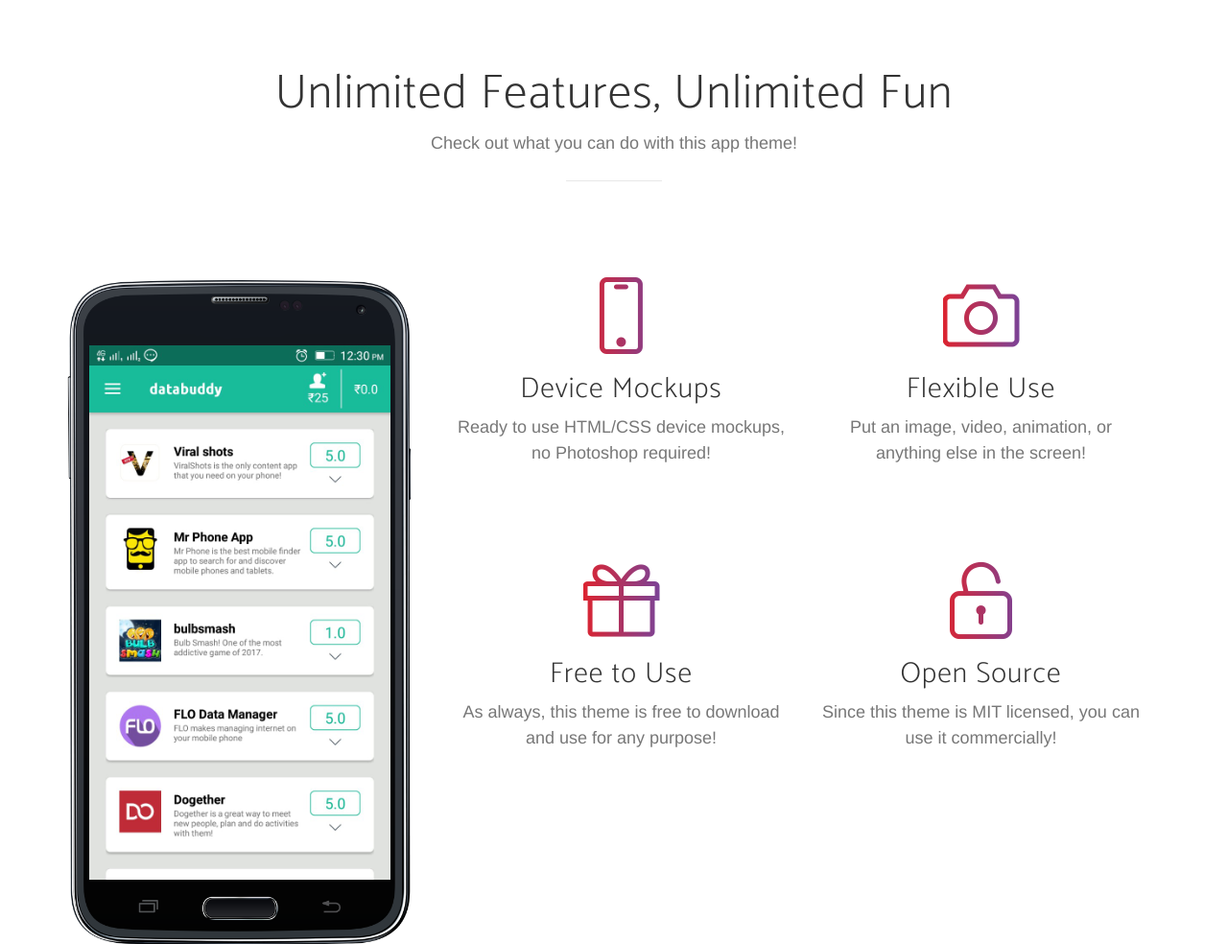
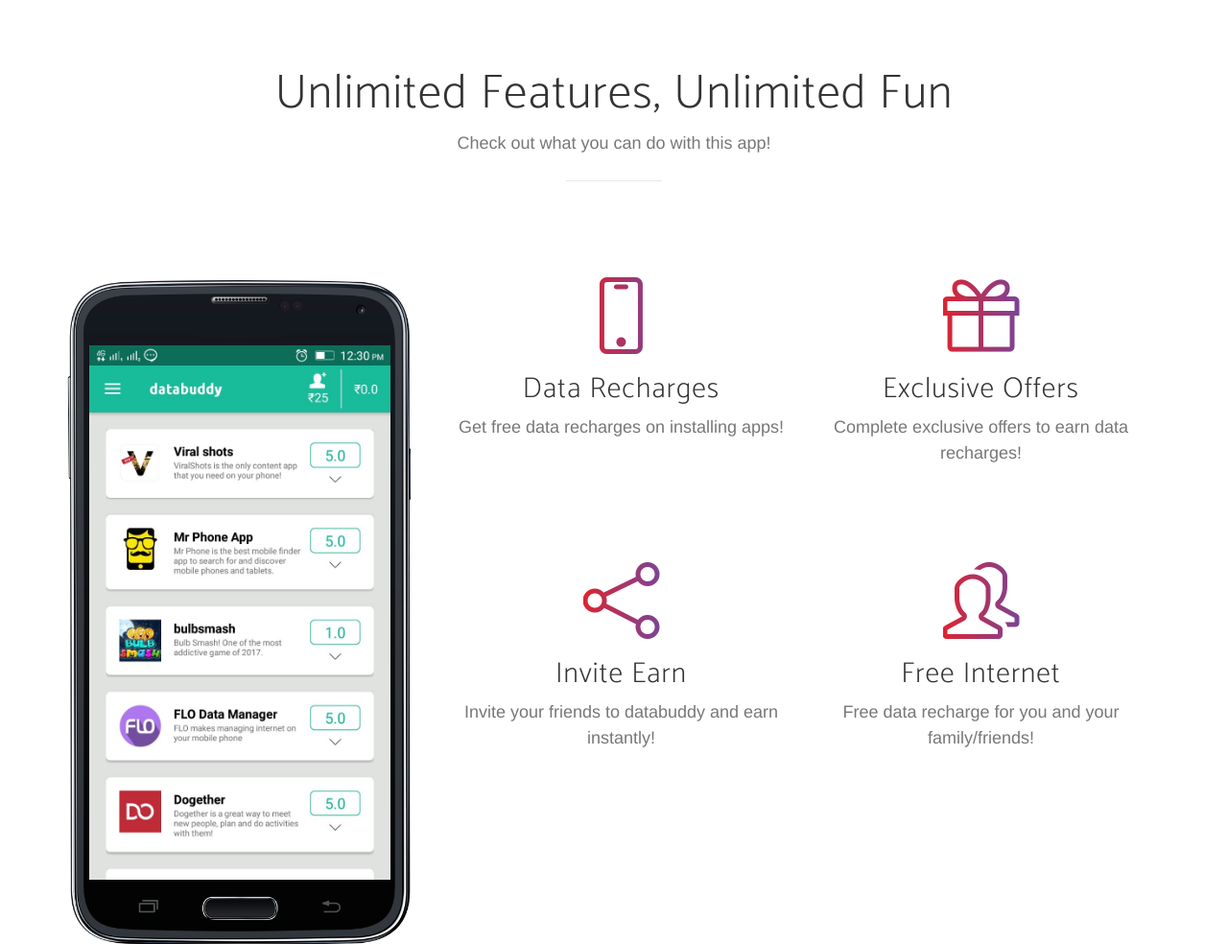
Before and after one commit to aniltimt/databuddy, a website: page index.html in a window 1280 px wide. Shown: the part 1400-2384 px from the top of the page at 96% size. Drawn offline with nearby package versions, Linux system fonts and the light colour scheme; a web font is replaced by a local one.

Commit message:
final changes

```diff
--- a/index.html
+++ b/index.html
@@ -83,9 +83,9 @@
                     <li>
                         <a class="page-scroll" href="#features">Features</a>
                     </li>
-                    <li>
+                    <!-- <li>
                         <a class="page-scroll" href="#contact">Contact</a>
-                    </li>
+                    </li> -->
                 </ul>
             </div>
             <!-- /.navbar-collapse -->
@@ -99,8 +99,8 @@
                 <div class="col-sm-7">
                     <div class="header-content">
                         <div class="header-content-inner">
-                            <h1>Databuddy is an android app lets you earn free cash/money by performing simple tasks.</h1>
-                            <a href="#download" class="btn btn-outline btn-xl page-scroll">Start Now for Free!</a>
+                            <h2>Databuddy is an android app that lets you earn free cash/money by performing simple tasks like installing, downloading & registering on top trending free android Apps, Games & website. Earn cash on every action on Databuddy which can be redeemed against data recharge.</h2>
+                            <a href="#download" class="btn btn-outline btn-xl page-scroll">Get it on Google play!</a>
                         </div>
                     </div>
                 </div>
@@ -128,9 +128,10 @@
             <div class="row">
                 <div class="col-md-8 col-md-offset-2">
                     <h2 class="section-heading">Discover what all the buzz is about!</h2>
-                    <p>Our app is available on any mobile device! Download now to get started!</p>
+                    <p>Our app is currently available on Google Play! Download now to get started!
+                    </p>
                     <div class="badges">
-                        <a class="badge-link" href="https://play.google.com/store/apps/details?id=com.databuddy.app&hl=en"><img src="img/google-play-badge.svg" alt=""></a>
+                        <a class="badge-link" target="_blank" href="https://play.google.com/store/apps/details?id=com.databuddy.app&hl=en"><img src="img/google-play-badge.svg" alt=""></a>
                         <!-- <a class="badge-link" href="#"><img src="img/app-store-badge.svg" alt=""></a> -->
                     </div>
                 </div>
@@ -144,7 +145,7 @@
                 <div class="col-lg-12 text-center">
                     <div class="section-heading">
                         <h2>Unlimited Features, Unlimited Fun</h2>
-                        <p class="text-muted">Check out what you can do with this app theme!</p>
+                        <p class="text-muted">Check out what you can do with this app!</p>
                         <hr>
                     </div>
                 </div>
@@ -170,31 +171,31 @@
                             <div class="col-md-6">
                                 <div class="feature-item">
                                     <i class="icon-screen-smartphone text-primary"></i>
-                                    <h3>Device Mockups</h3>
-                                    <p class="text-muted">Ready to use HTML/CSS device mockups, no Photoshop required!</p>
+                                    <h3>Data Recharges</h3>
+                                    <p class="text-muted">Get free data recharges on installing apps!</p>
                                 </div>
                             </div>
                             <div class="col-md-6">
                                 <div class="feature-item">
-                                    <i class="icon-camera text-primary"></i>
-                                    <h3>Flexible Use</h3>
-                                    <p class="text-muted">Put an image, video, animation, or anything else in the screen!</p>
+                                    <i class="icon-present text-primary"></i>
+                                    <h3>Exclusive Offers</h3>
+                                    <p class="text-muted">Complete exclusive offers to earn data recharges!</p>
                                 </div>
                             </div>
                         </div>
                         <div class="row">
                             <div class="col-md-6">
                                 <div class="feature-item">
-                                    <i class="icon-present text-primary"></i>
-                                    <h3>Free to Use</h3>
-                                    <p class="text-muted">As always, this theme is free to download and use for any purpose!</p>
+                                    <i class="icon-share text-primary"></i>
+                                    <h3>Invite Earn</h3>
+                                    <p class="text-muted">Invite your friends to databuddy and earn instantly!</p>
                                 </div>
                             </div>
                             <div class="col-md-6">
                                 <div class="feature-item">
-                                    <i class="icon-lock-open text-primary"></i>
-                                    <h3>Open Source</h3>
-                                    <p class="text-muted">Since this theme is MIT licensed, you can use it commercially!</p>
+                                    <i class="icon-people text-primary"></i>
+                                    <h3>Free Internet</h3>
+                                    <p class="text-muted">Free data recharge for you and your family/friends!</p>
                                 </div>
                             </div>
                         </div>
@@ -207,14 +208,14 @@
     <section class="cta">
         <div class="cta-content">
             <div class="container">
-                <h2>Stop waiting.<br>Start building.</h2>
-                <a href="#contact" class="btn btn-outline btn-xl page-scroll">Let's Get Started!</a>
+                <h2>What are you <br> waiting for?</h2>
+                <a href="#download" class="btn btn-outline btn-xl page-scroll">Download it today!</a>
             </div>
         </div>
         <div class="overlay"></div>
     </section>
 
-    <section id="contact" class="contact bg-primary">
+    <!-- <section id="contact" class="contact bg-primary">
         <div class="container">
             <h2>We <i class="fa fa-heart"></i> new friends!</h2>
             <ul class="list-inline list-social">
@@ -229,7 +230,7 @@
                 </li>
             </ul>
         </div>
-    </section>
+    </section> -->
 
     <footer>
         <div class="container">
```
